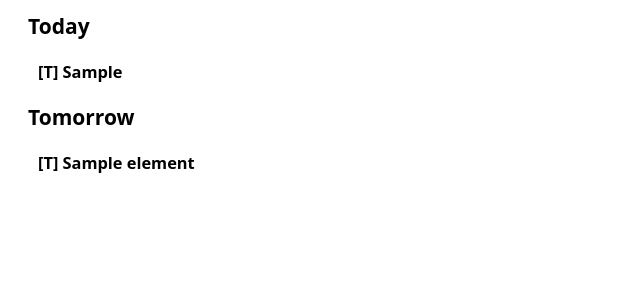
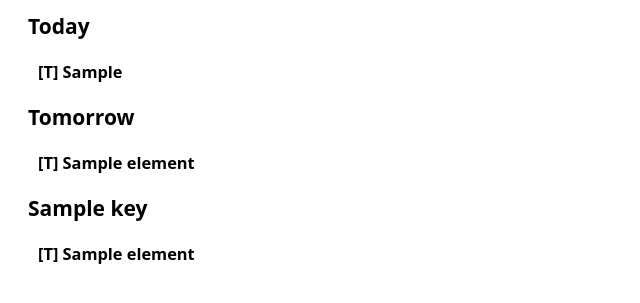
Before and after one commit to alvaroreig/productivity-dashboard, a Flask app: template templates/index.html in a window 1280 px wide. Shown: the part 161-464 px from the top of the page, without its empty margins (0-640 px from the left). Run offline with Flask 2, Linux system fonts and the light colour scheme; the template is opened without the code that fills it: most values are stand-ins (such as "Sample title", 1, 10 or a date in 2020).

Commit message:
after tomorrow section

```diff
--- a/app.py
+++ b/app.py
@@ -48,6 +48,7 @@ def home():
     overdue = []
     today_list = []
     tomorrow = []
+    after = {}
 
     for task in tasks:
         logging.debug('task content: ' + task.content)
@@ -70,7 +71,16 @@ def home():
             today_list.append(task.content)
         elif (days_between_dates.days == 1):
             tomorrow.append(task.content)
+        else:
+            task_date_clean = str(parsed_date.date())
+            if (task_date_clean in after):
+                tasks_in_date = after[task_date_clean]
+            else:
+                tasks_in_date = []
+            tasks_in_date.append(task.content)
+            after[task_date_clean] = tasks_in_date
 
+    after = sorted(after.items())
 
     logging.debug("overdue tasks: " + str(len(overdue)))
     logging.debug(overdue)
@@ -81,10 +91,14 @@ def home():
     logging.debug("tomorrow tasks: " + str(len(tomorrow)))
     logging.debug(tomorrow)
 
+    logging.debug("after tasks: " + str(len(after)))
+    logging.debug(after)
+
     return render_template(
         "index.html",
         date=today.strftime('%A,%d %B %Y'),
         overdue=overdue,
         today = today_list,
-        tomorrow = tomorrow
+        tomorrow = tomorrow,
+        after = after
     )
--- a/templates/index.html
+++ b/templates/index.html
@@ -49,5 +49,19 @@
         </div>
         {% endif %}
 
+        {% if after|length > 0 %}
+
+            {% for key, value in after %}
+            <div class= {{key}} >
+                <h2>{{ key }}</h2>
+                {% for element in value %}
+                    <h3><div>[T] {{ element }}</div></h3>
+                {% endfor %}
+            </div>
+
+
+            {% endfor %}
+        {% endif %}
+
     </body>
 </html>
```
